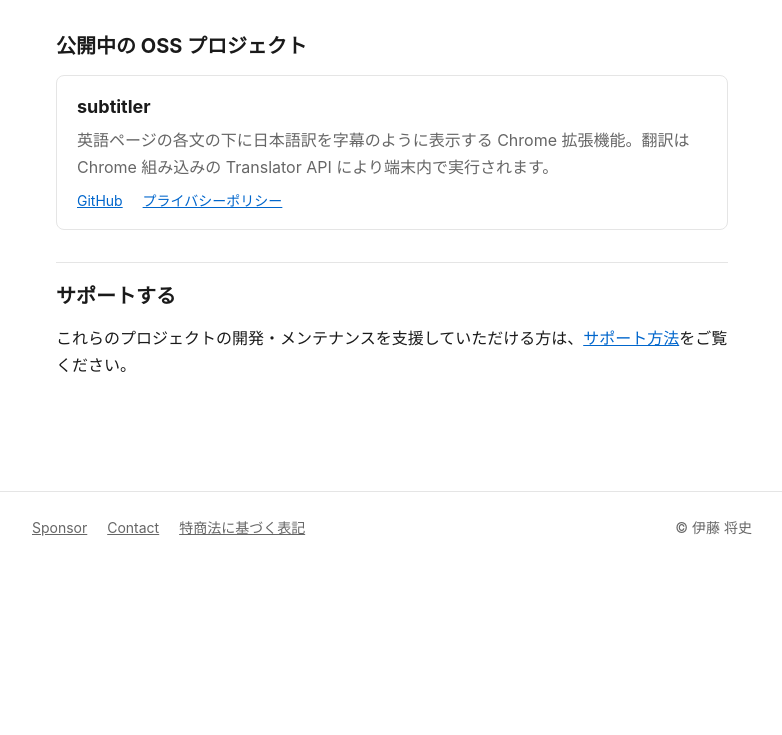
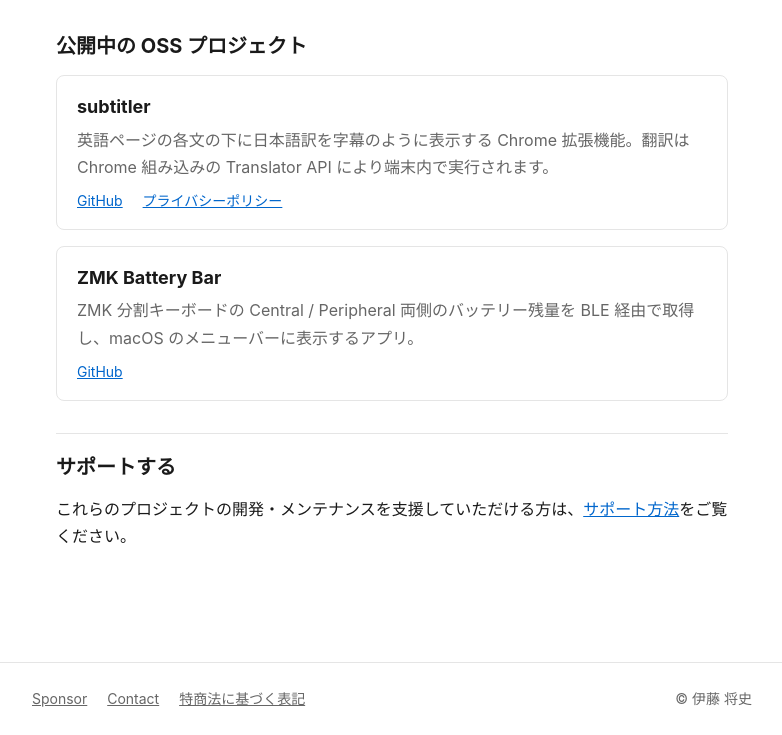
Before and after one commit to itouuuuuuuuu/itouuuuuuuuu.github.io, a plain HTML site: page index.html in a window 1280 px wide. Shown: the part 194-929 px from the top of the page, without its empty margins (248-1030 px from the left). Before the commit the page ends 800 px from the top, so only its background shows below. Drawn offline with Linux system fonts and the light colour scheme.

Commit message:
feat: ZMK Battery Bar を OSS 一覧に追加
index.html にプロジェクトカード、contact.html に Issues リンク、README にプロジェクト一覧を追記。

Co-Authored-By: Claude Opus 4.7 (1M context) <noreply@anthropic.com>

```diff
--- a/index.html
+++ b/index.html
@@ -34,6 +34,14 @@
       </div>
     </div>
 
+    <div class="project">
+      <h3>ZMK Battery Bar</h3>
+      <p>ZMK 分割キーボードの Central / Peripheral 両側のバッテリー残量を BLE 経由で取得し、macOS のメニューバーに表示するアプリ。</p>
+      <div class="links">
+        <a href="https://github.com/itouuuuuuuuu/zmk-battery-bar">GitHub</a>
+      </div>
+    </div>
+
     <h2>サポートする</h2>
     <p>これらのプロジェクトの開発・メンテナンスを支援していただける方は、<a href="./sponsor.html">サポート方法</a>をご覧ください。</p>
   </main>
```
Also changed, not shown: contact.html (+1 -0 lines), 1 other file.
